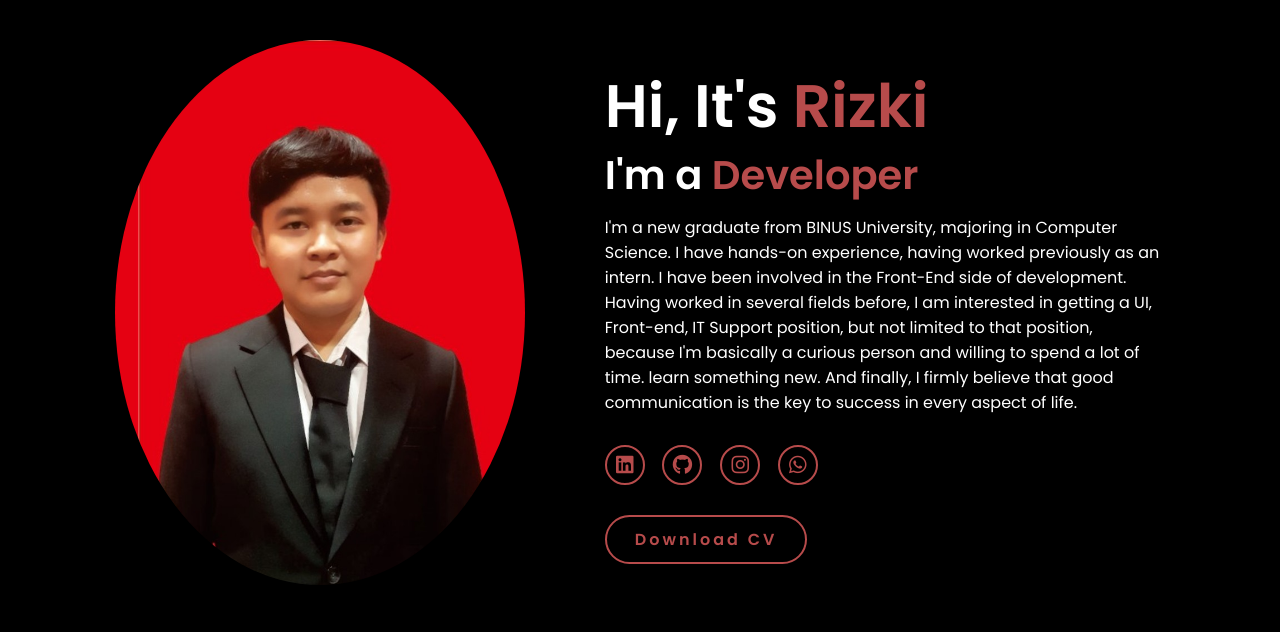
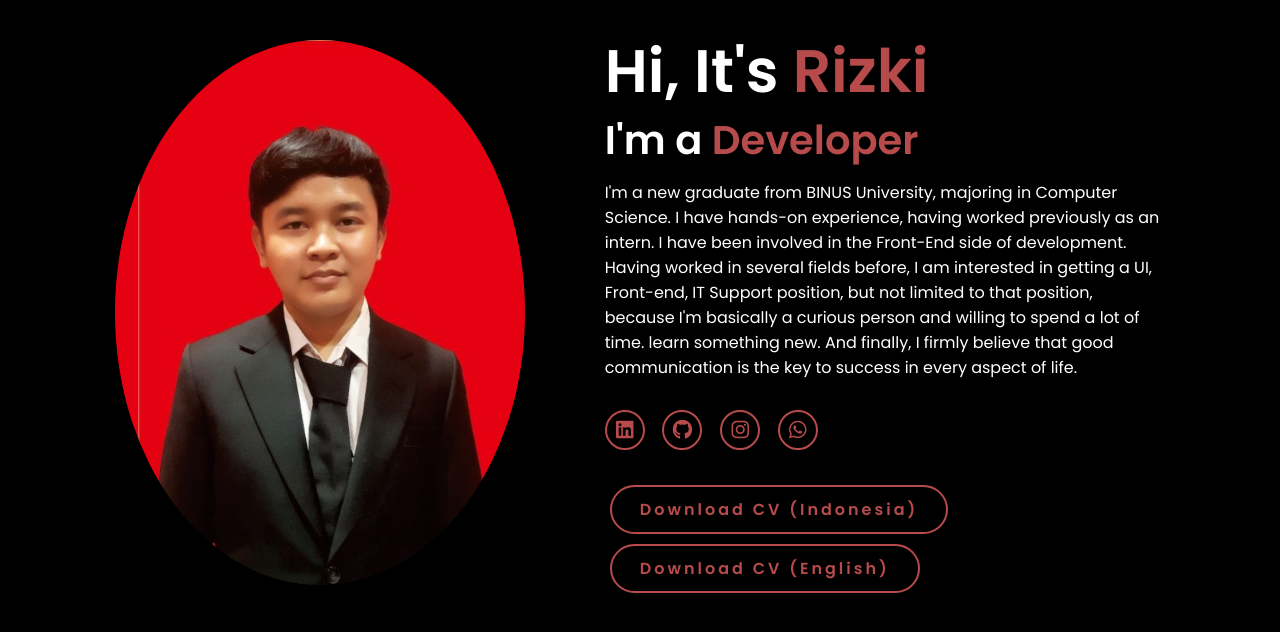
Before and after one commit to suzukanakamoto/rizkipratama-v2, a PHP site: page / in a window 1280 px wide. Shown: the part 85-717 px from the top of the page. Run offline with PHP 8.4, Linux system fonts and the light colour scheme.

Commit message:
Add files via upload

```diff
--- a/index.html
+++ b/index.html
@@ -42,7 +42,8 @@
                 <a href="https://instagram.com/rizki.prt1" target="_blank"><i class="fa-brands fa-instagram"></i></a>
                 <a href="https://wa.me/6289507140182" target="_blank"><i class="fa-brands fa-whatsapp"></i></a>
             </div>
-            <a href="Assets/my-cv.pdf" class="btn" target="_blank">Download CV</a>
+            <a href="Assets/my-cv.pdf" class="btn" target="_blank">Download CV (Indonesia)</a>
+            <a href="Assets/my-cv en.pdf" class="btn" target="_blank">Download CV (English)</a>
         </div>
     </section>
 </body>
--- a/style.css
+++ b/style.css
@@ -184,6 +184,7 @@ span{
     border: 2px solid #b74b4b;
     transition: 0.3s ease;
     cursor: pointer;
+    margin: 0.5rem;
 }
 
 .btn:hover{
```
